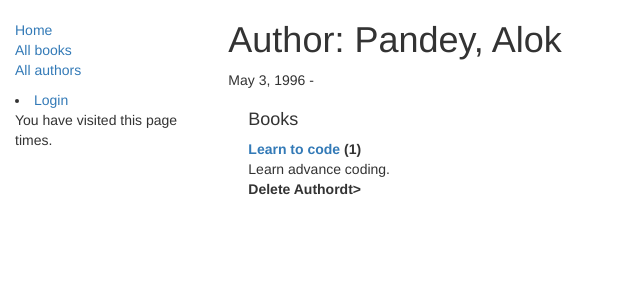
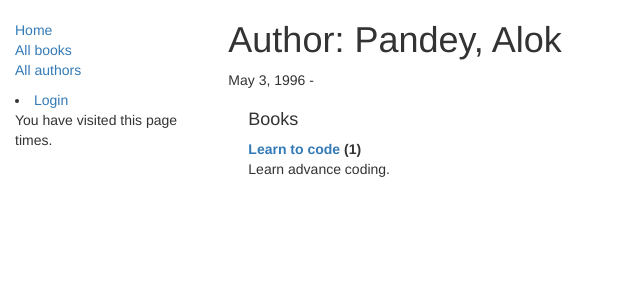
Before and after one commit to alokpandey231/project, a Django app: page /catalog/author/1 in a window 1280 px wide. Shown: the top 300 px of the page, without its empty margins (0-640 px from the left). Run offline with Django 3.2, Linux system fonts and the light colour scheme; data comes from the database, SQL or seed files in the repository; some libraries are stand-ins or nearby versions.

Commit message:
removed delete tag (not required here)

```diff
--- a/catalog/templates/catalog/author_detail.html
+++ b/catalog/templates/catalog/author_detail.html
@@ -12,7 +12,6 @@
 {% for book in author.book_set.all %}
   <dt><a href="{% url 'book-detail' book.pk %}">{{book}}</a> ({{book.bookinstance_set.all.count}})</dt>
   <dd>{{book.summary}}</dd>
-  <dt><a= href="{% url 'author_delete' book.pk}">Delete Author</a></a=>dt>
 {% endfor %}
 </dl>
 
```
